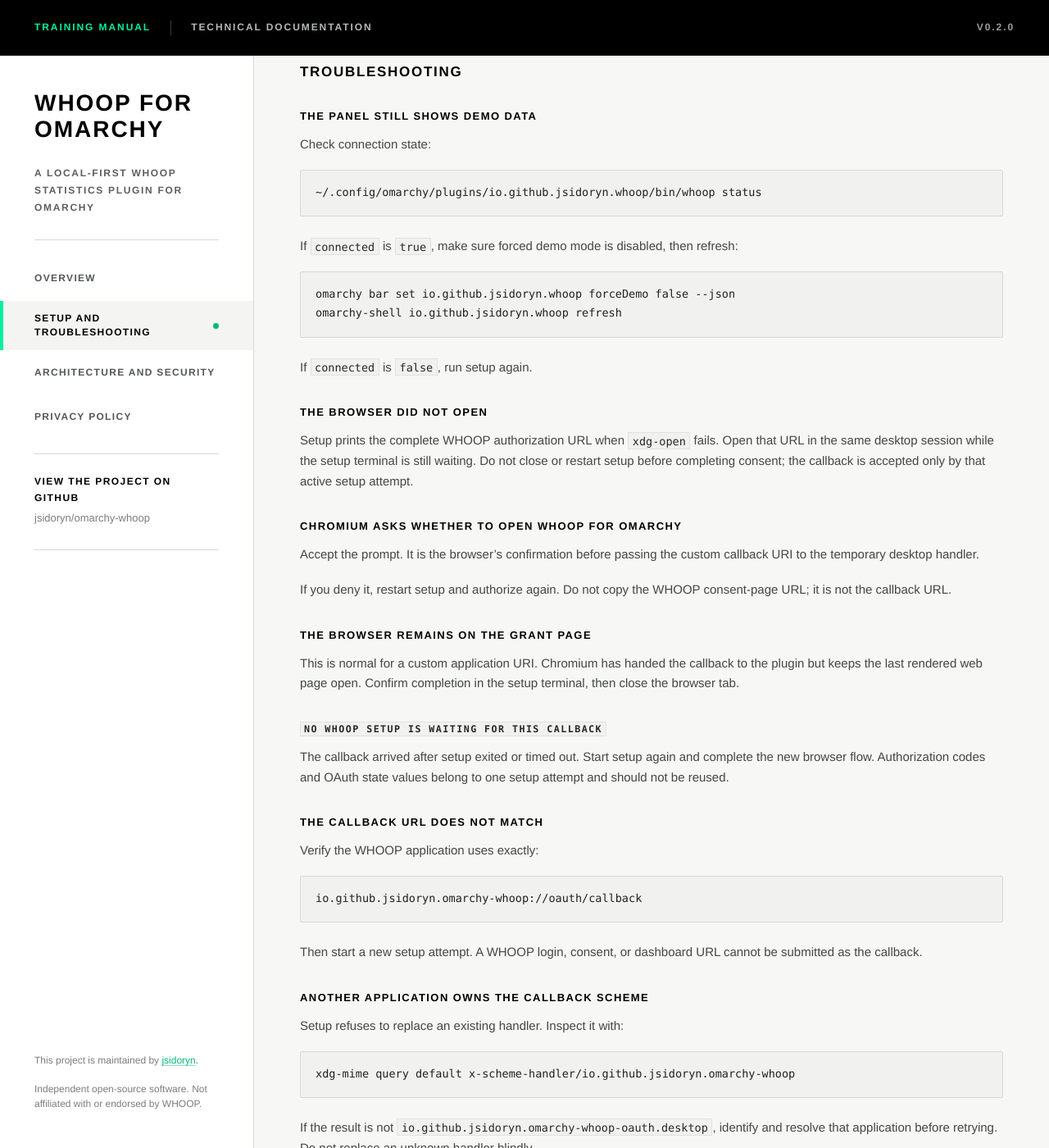
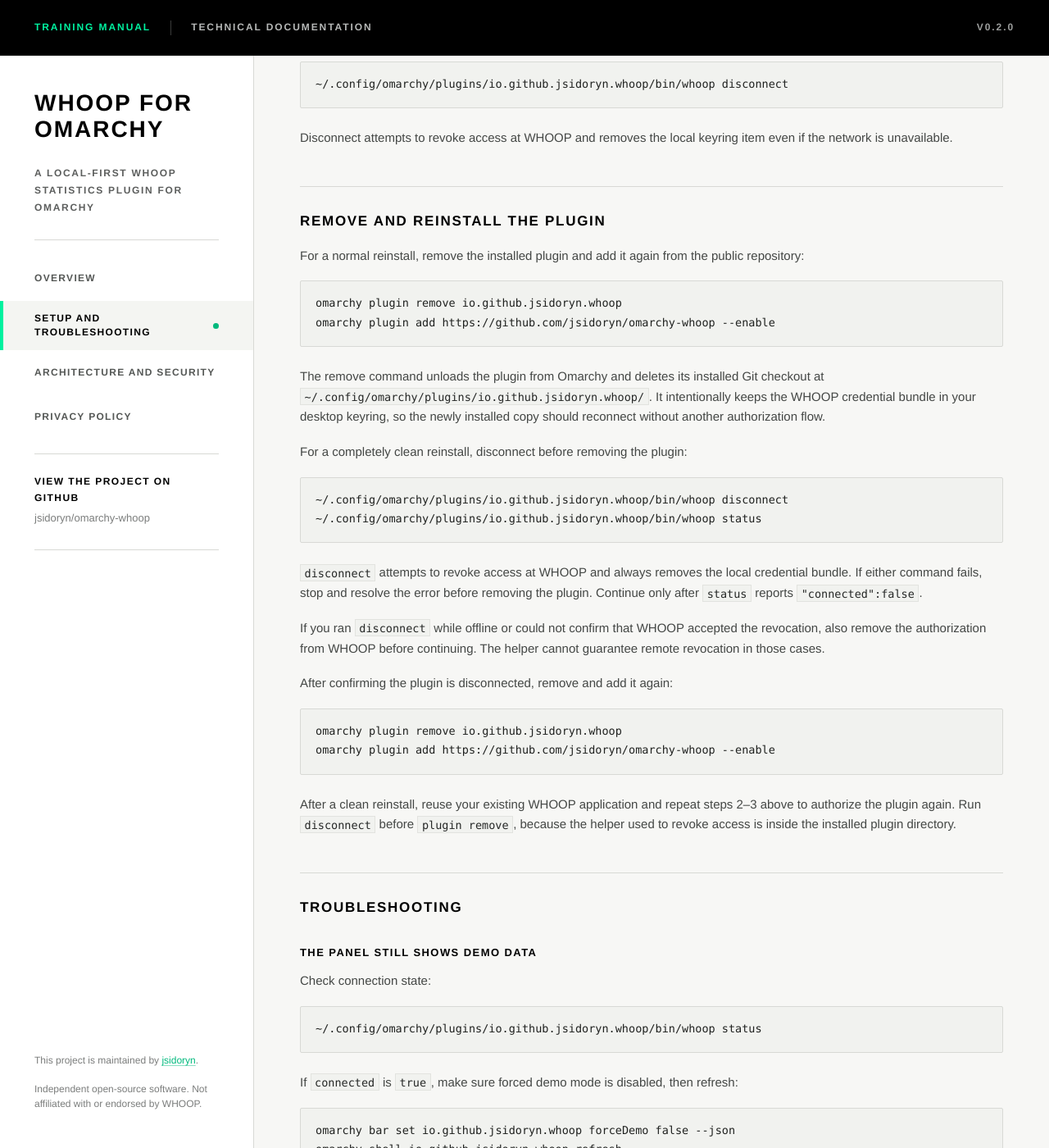
Before and after one commit to jsidoryn/omarchy-whoop, a Jekyll site: the page built from docs/setup/index.md, in a window 1280 px wide and 1400 px high, scrolled down 2554 px. Shown: the whole window at 82% size. Built offline with Jekyll 4.4.1, drawn with Linux system fonts in a browser that asks for light colours; some of the changed text lies outside the part shown.

Commit message:
docs: explain plugin removal and reinstall (#4)
* docs: explain plugin removal and reinstall

* docs: clarify WHOOP application setup

* fix(whoop): handle repeated disconnects cleanly

Report when credentials are already absent instead of implying that keyring data was removed.

---------

Co-authored-by: Jason Sidoryn <jsidoryn@fastmail.com>

````diff
--- a/docs/setup/index.md
+++ b/docs/setup/index.md
@@ -29,7 +29,7 @@ Stock Omarchy includes Ruby, `secret-tool`, and a desktop keyring. The setup com
 
 Create an application in the WHOOP Developer Dashboard and configure it with the following values.
 
-**Redirect URL**
+### Redirect URL
 
 ```text
 io.github.jsidoryn.omarchy-whoop://oauth/callback
@@ -37,18 +37,21 @@ io.github.jsidoryn.omarchy-whoop://oauth/callback
 
 The value must match exactly, including the scheme and path.
 
-**Scopes**
+### Scopes
 
 ```text
-offline
 read:cycles
 read:recovery
 read:sleep
 ```
 
-`offline` permits token renewal without repeated browser authorization. The other scopes provide the cycle, recovery, sleep, HRV, resting heart rate, and history data displayed by the plugin. Do not enable additional scopes for this integration.
+Select those three scopes in the WHOOP Developer Dashboard. They provide the cycle, recovery, sleep, HRV, resting heart rate, and history data displayed by the plugin. Do not enable the profile, workout, body-measurement, or write scopes.
 
-The dashboard also requires a privacy-policy URL. Use:
+The dashboard does not offer an `offline` checkbox. The plugin adds `offline` to the authorization request automatically so WHOOP can issue a refresh token and keep the connection working without repeated browser authorization.
+
+### Privacy policy
+
+The dashboard requires a privacy-policy URL. Use:
 
 ```text
 https://jsidoryn.github.io/omarchy-whoop/privacy/
@@ -109,6 +112,37 @@ If you intentionally want to remove the existing authorization first:
 ```
 
 Disconnect attempts to revoke access at WHOOP and removes the local keyring item even if the network is unavailable.
+
+## Remove and reinstall the plugin
+
+For a normal reinstall, remove the installed plugin and add it again from the public repository:
+
+```bash
+omarchy plugin remove io.github.jsidoryn.whoop
+omarchy plugin add https://github.com/jsidoryn/omarchy-whoop --enable
+```
+
+The remove command unloads the plugin from Omarchy and deletes its installed Git checkout at `~/.config/omarchy/plugins/io.github.jsidoryn.whoop/`. It intentionally keeps the WHOOP credential bundle in your desktop keyring, so the newly installed copy should reconnect without another authorization flow.
+
+For a completely clean reinstall, disconnect before removing the plugin:
+
+```bash
+~/.config/omarchy/plugins/io.github.jsidoryn.whoop/bin/whoop disconnect
+~/.config/omarchy/plugins/io.github.jsidoryn.whoop/bin/whoop status
+```
+
+`disconnect` attempts to revoke access at WHOOP and always removes the local credential bundle. If either command fails, stop and resolve the error before removing the plugin. Continue only after `status` reports `"connected":false`.
+
+If you ran `disconnect` while offline or could not confirm that WHOOP accepted the revocation, also remove the authorization from WHOOP before continuing. The helper cannot guarantee remote revocation in those cases.
+
+After confirming the plugin is disconnected, remove and add it again:
+
+```bash
+omarchy plugin remove io.github.jsidoryn.whoop
+omarchy plugin add https://github.com/jsidoryn/omarchy-whoop --enable
+```
+
+After a clean reinstall, reuse your existing WHOOP application and repeat steps 2–3 above to authorize the plugin again. Run `disconnect` before `plugin remove`, because the helper used to revoke access is inside the installed plugin directory.
 
 ## Troubleshooting
 
````
Also changed, not shown: lib/omarchy_whoop/cli.rb (+6 -2 lines), lib/omarchy_whoop/client.rb (+11 -2 lines), test/cli_test.rb (+26 -0 lines), test/client_test.rb (+20 -0 lines), README.md.
